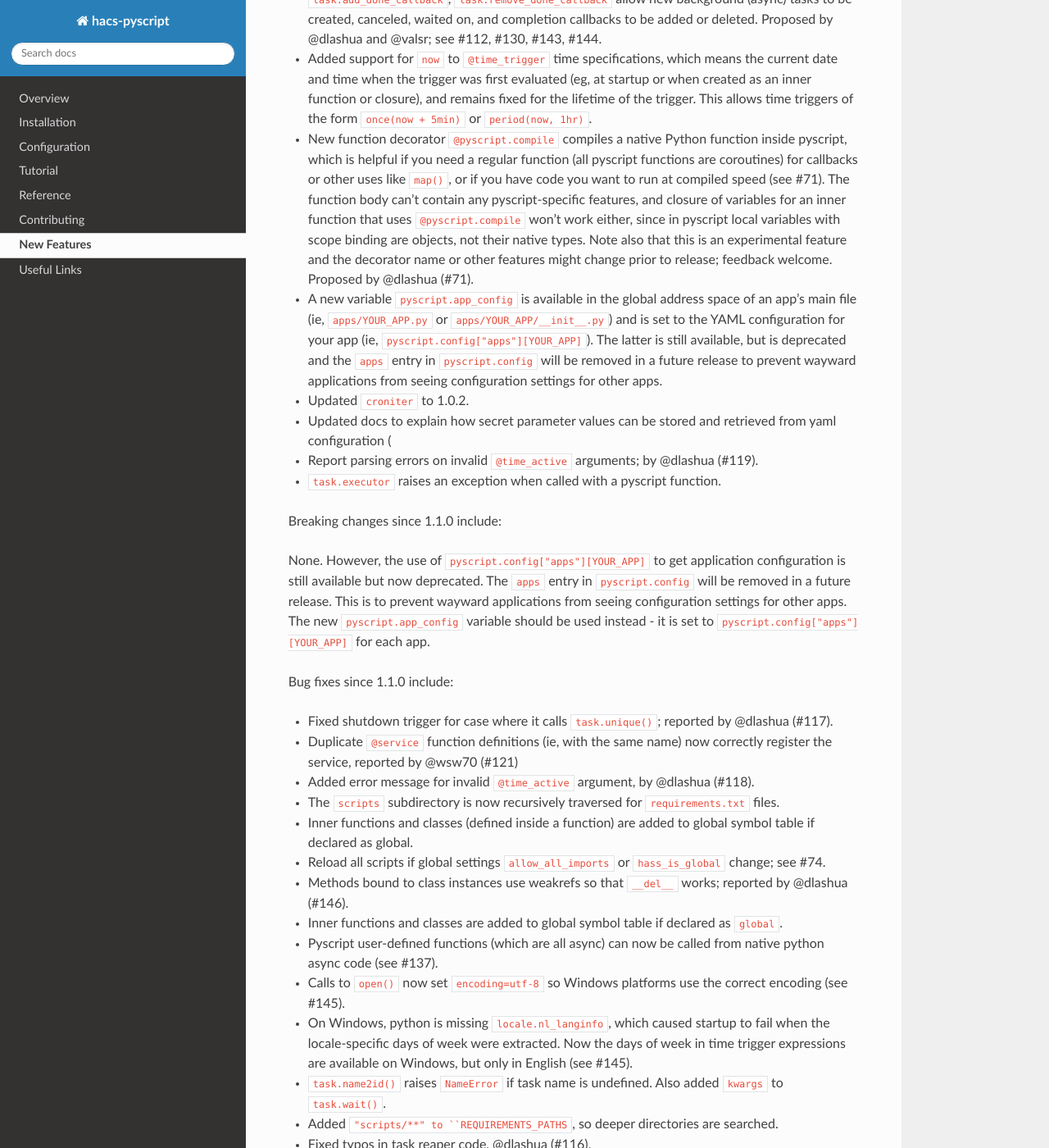
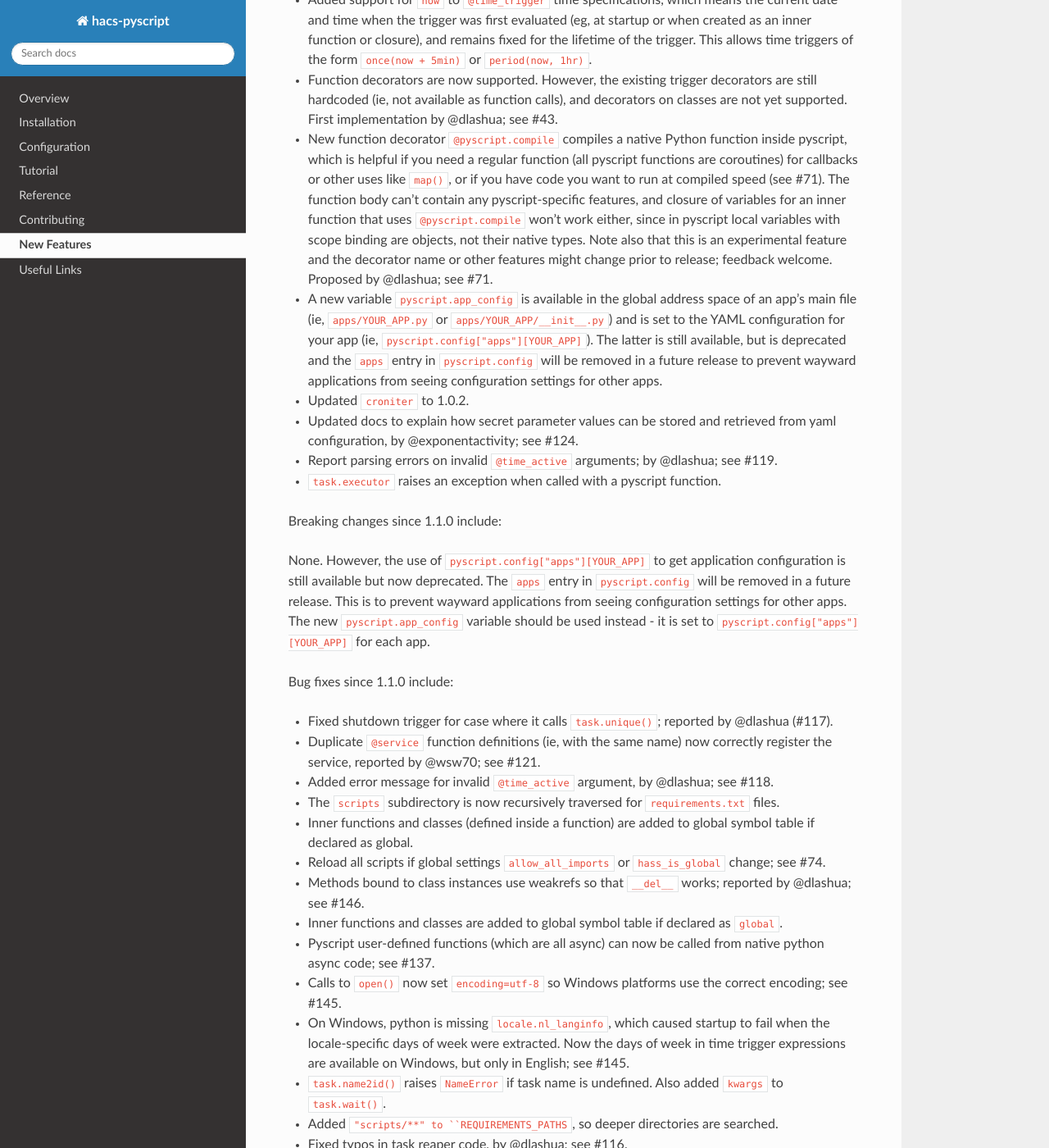
Before and after one commit to custom-components/pyscript, a Sphinx documentation site: the page built from docs/new_features.rst, in a window 1280 px wide and 1400 px high, scrolled down 948 px. Shown: the whole window at 82% size. Built offline with Sphinx 7.4.7 and the Read the Docs theme 2.0.0, drawn with Linux system fonts in a browser that asks for light colours; some of the changed text lies outside the part shown.

Commit message:
bit more cleanup in new features / changes

```diff
--- a/docs/new_features.rst
+++ b/docs/new_features.rst
@@ -42,6 +40,9 @@ The new features since 1.1.0 in master include:
   time when the trigger was first evaluated (eg, at startup or when created as an inner function or closure),
   and remains fixed for the lifetime of the trigger. This allows time triggers of the form ``once(now + 5min)``
   or ``period(now, 1hr)``.
+- Function decorators are now supported. However, the existing trigger decorators are still hardcoded
+  (ie, not available as function calls), and decorators on classes are not yet supported.  First
+  implementation by @dlashua; see #43.
 - New function decorator ``@pyscript.compile`` compiles a native Python function inside pyscript, which
   is helpful if you need a regular function (all pyscript functions are coroutines) for callbacks or
   other uses like ``map()``, or if you have code you want to run at compiled speed (see #71). The
@@ -49,7 +50,7 @@ The new features since 1.1.0 in master include:
   function that uses ``@pyscript.compile`` won't work either, since in pyscript local variables with
   scope binding are objects, not their native types.  Note also that this is an experimental feature
   and the decorator name or other features might change prior to release; feedback welcome.
-  Proposed by @dlashua (#71).
+  Proposed by @dlashua; see #71.
 - A new variable ``pyscript.app_config`` is available in the global address space of an app's main
   file (ie, ``apps/YOUR_APP.py`` or ``apps/YOUR_APP/__init__.py``) and is set to the YAML configuration
   for your app (ie, ``pyscript.config["apps"][YOUR_APP]``). The latter is still available, but is
@@ -57,8 +58,8 @@ The new features since 1.1.0 in master include:
   prevent wayward applications from seeing configuration settings for other apps.
 - Updated ``croniter`` to 1.0.2.
 - Updated docs to explain how secret parameter values can be stored and retrieved from yaml
-  configuration (
-- Report parsing errors on invalid ``@time_active`` arguments; by @dlashua (#119).
+  configuration, by @exponentactivity; see #124.
+- Report parsing errors on invalid ``@time_active`` arguments; by @dlashua; see #119.
 - ``task.executor`` raises an exception when called with a pyscript function.
 
 Breaking changes since 1.1.0 include:
@@ -73,22 +74,22 @@ Bug fixes since 1.1.0 include:
 
 - Fixed shutdown trigger for case where it calls ``task.unique()``; reported by @dlashua (#117).
 - Duplicate ``@service`` function definitions (ie, with the same name) now correctly register
-  the service, reported by @wsw70 (#121)
-- Added error message for invalid ``@time_active`` argument, by @dlashua (#118).
+  the service, reported by @wsw70; see #121.
+- Added error message for invalid ``@time_active`` argument, by @dlashua; see #118.
 - The ``scripts`` subdirectory is now recursively traversed for ``requirements.txt`` files.
 - Inner functions and classes (defined inside a function) are added to global symbol table
   if declared as global.
 - Reload all scripts if global settings ``allow_all_imports`` or ``hass_is_global`` change; see #74.
-- Methods bound to class instances use weakrefs so that ``__del__`` works; reported by @dlashua (#146).
+- Methods bound to class instances use weakrefs so that ``__del__`` works; reported by @dlashua; see #146.
 - Inner functions and classes are added to global symbol table if declared as ``global``.
 - Pyscript user-defined functions (which are all async) can now be called from native python async
-  code (see #137).
-- Calls to ``open()`` now set ``encoding=utf-8`` so Windows platforms use the correct encoding
-  (see #145).
+  code; see #137.
+- Calls to ``open()`` now set ``encoding=utf-8`` so Windows platforms use the correct encoding;
+  see #145.
 - On Windows, python is missing ``locale.nl_langinfo``, which caused startup to fail when the
   locale-specific days of week were extracted.  Now the days of week in time trigger expressions
-  are available on Windows, but only in English (see #145).
+  are available on Windows, but only in English; see #145.
 - ``task.name2id()`` raises ``NameError`` if task name is undefined. Also added ``kwargs`` to ``task.wait()``.
 - Added ``"scripts/**" to ``REQUIREMENTS_PATHS``, so deeper directories are searched.
-- Fixed typos in task reaper code, @dlashua (#116).
-- Fixed exception on invalid service call positional arguments, reported by @huonw (#131).
+- Fixed typos in task reaper code, by @dlashua; see #116.
+- Fixed exception on invalid service call positional arguments, reported by @huonw; see #131.
```
Also changed, not shown: other parts of docs/new_features.rst (+1 -3 lines).
